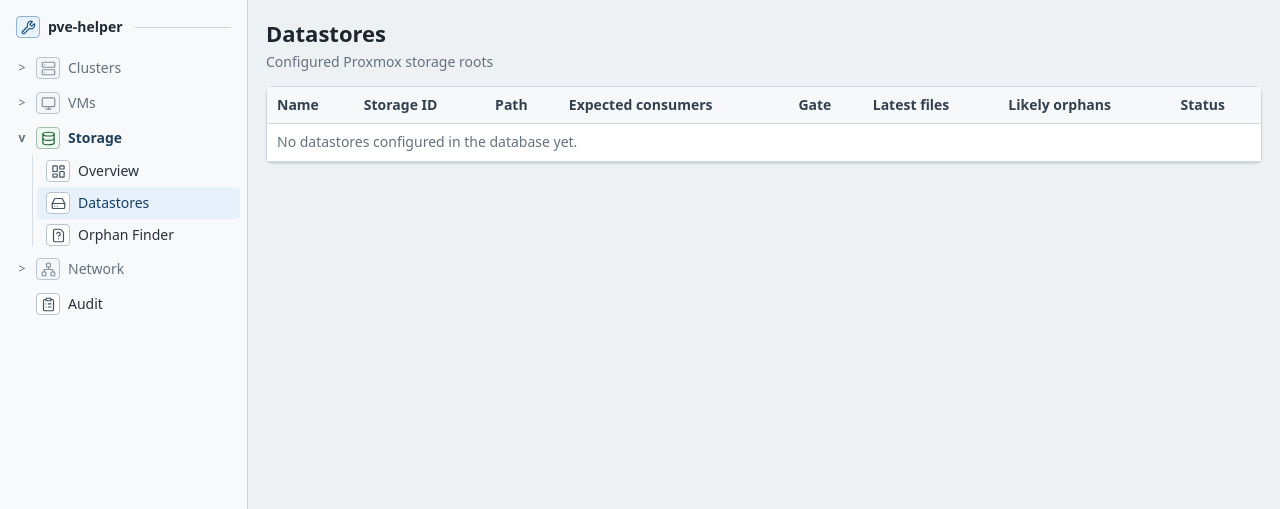
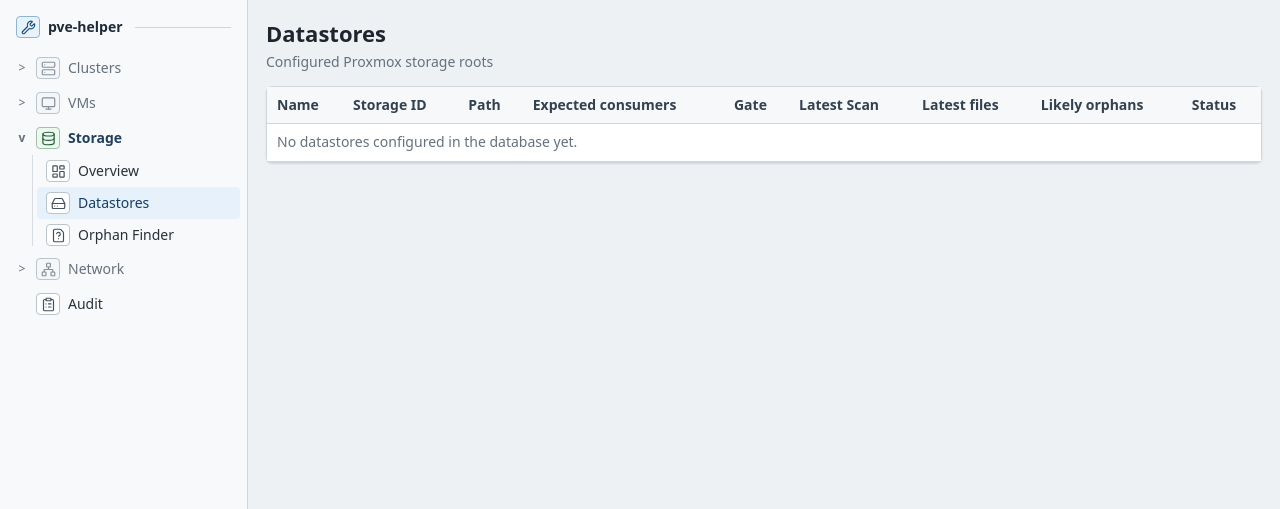
Before and after one commit to ssavant2/pve-helper, a Django app: page /datastores/ in a window 1280 px wide. Shown: the part 48-557 px from the top of the page. Run offline with Django 5.2, Linux system fonts and the light colour scheme; the visitor is signed in with stand-in values (Sample User, id 1); data that the repository does not hold is empty.

Commit message:
Show latest scan per storage

```diff
--- a/core/views.py
+++ b/core/views.py
@@ -35,6 +35,7 @@
     latest_scan = ScanRun.objects.order_by("-created_at").first()
     result_scan = _latest_result_scan()
     storages = list(StorageMount.objects.filter(enabled=True).order_by("display_name"))
+    _decorate_storages_with_scan_state(storages, result_scan)
     classification_counts = _current_classification_counts(storages)
     context = {
         **navigation_context("dashboard"),
@@ -44,6 +45,7 @@
         "scan_count": ScanRun.objects.count(),
         "audit_count": AuditEvent.objects.count(),
         "classification_counts": classification_counts,
+        "storage_gate_rows": _storage_gate_rows(storages, result_scan),
         "scan_schedule": scan_schedule_state(),
         "active_scan": _active_scan(),
     }
@@ -54,6 +56,17 @@
 def datastores(request):
     result_scan = _latest_result_scan()
     storages = list(StorageMount.objects.order_by("display_name"))
+    _decorate_storages_with_scan_state(storages, result_scan)
+
+    context = {
+        **navigation_context("datastores"),
+        "latest_scan": result_scan,
+        "storages": storages,
+    }
+    return render(request, "core/datastores.html", context)
+
+
+def _decorate_storages_with_scan_state(storages: list[StorageMount], result_scan: ScanRun | None) -> None:
     for storage in storages:
         storage_result_scan = _latest_storage_result_scan(storage)
         storage.latest_counts = _classification_counts(
@@ -63,13 +76,8 @@
         )
         storage.latest_file_count = sum(storage.latest_counts.values())
         storage.latest_gate_status = (result_scan.storage_gate_status or {}).get(storage.storage_id, {}) if result_scan else {}
-
-    context = {
-        **navigation_context("datastores"),
-        "latest_scan": result_scan,
-        "storages": storages,
-    }
-    return render(request, "core/datastores.html", context)
+        storage.latest_scan = storage_result_scan
+        storage.latest_scan_at = _scan_timestamp(storage_result_scan)
 
 
 @app_login_required
@@ -294,6 +302,29 @@
     return sorted(files, key=lambda item: (item.storage.display_name, item.path))[:200]
 
 
+def _storage_gate_rows(storages: list[StorageMount], result_scan: ScanRun | None) -> list[dict[str, object]]:
+    if not result_scan:
+        return []
+
+    rows = []
+    gate_status = result_scan.storage_gate_status or {}
+    for storage in storages:
+        rows.append(
+            {
+                "storage": storage,
+                "gate": gate_status.get(storage.storage_id, {}),
+                "latest_scan_at": storage.latest_scan_at,
+            }
+        )
+    return rows
+
+
+def _scan_timestamp(scan: ScanRun | None):
+    if not scan:
+        return None
+    return scan.filesystem_scan_at or scan.finished_at or scan.created_at
+
+
 def _latest_result_scan() -> ScanRun | None:
     return (
         ScanRun.objects.filter(status=ScanRun.Status.COMPLETED)
--- a/templates/core/datastores.html
+++ b/templates/core/datastores.html
@@ -19,6 +19,7 @@
           <th>Path</th>
           <th>Expected consumers</th>
           <th>Gate</th>
+          <th>Latest Scan</th>
           <th>Latest files</th>
           <th>Likely orphans</th>
           <th>Status</th>
@@ -40,13 +41,14 @@
                 -
               {% endif %}
             </td>
+            <td>{{ storage.latest_scan_at|date:"Y-m-d H:i:s"|default:"-" }}</td>
             <td>{{ storage.latest_file_count }}</td>
             <td>{{ storage.latest_counts.likely_orphan|default:0 }}</td>
             <td><span class="badge {% if storage.enabled %}completed{% else %}failed{% endif %}">{% if storage.enabled %}Enabled{% else %}Disabled{% endif %}</span></td>
           </tr>
         {% empty %}
           <tr>
-            <td colspan="8" class="empty-state">No datastores configured in the database yet.</td>
+            <td colspan="9" class="empty-state">No datastores configured in the database yet.</td>
           </tr>
         {% endfor %}
       </tbody>
```
Also changed, not shown: core/tests.py (+12 -0 lines), templates/core/dashboard.html (+15 -5 lines).
